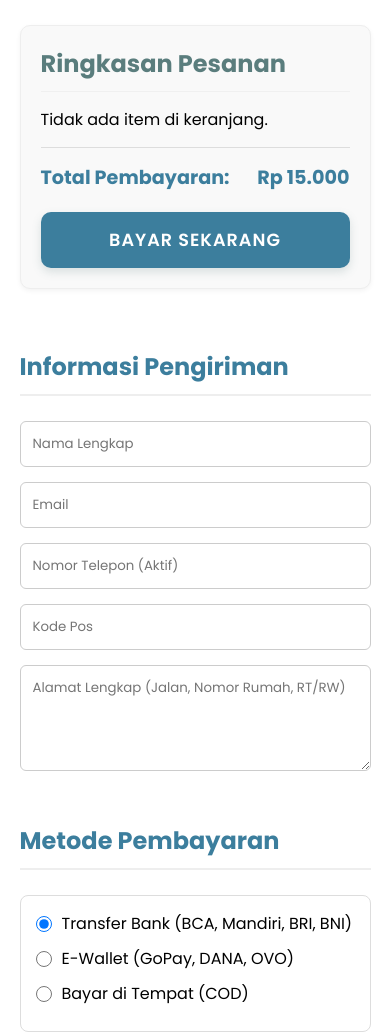
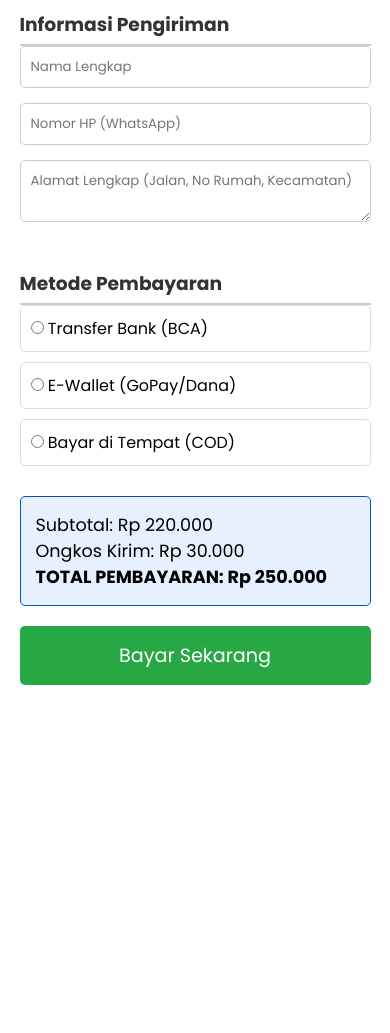
Before and after one commit to 21marsha/bluemint-shop, a plain HTML site: page checkout.html in a window 390 px wide. Shown: the part 150-1183 px from the top of the page. After the commit the page ends 915 px from the top, so only its background shows below. Drawn offline with Linux system fonts and the light colour scheme; a web font is replaced by a local one.

```diff
--- a/checkout.html
+++ b/checkout.html
@@ -3,163 +3,138 @@
 <head>
     <meta charset="UTF-8">
     <meta name="viewport" content="width=device-width, initial-scale=1.0">
-    <title>Halaman Pembayaran | Bluemint</title>
+    <title>Checkout | Bluemint</title>
     <link rel="stylesheet" href="style.css">
     <link rel="stylesheet" href="https://cdnjs.cloudflare.com/ajax/libs/font-awesome/6.6.0/css/all.min.css">
-
     <style>
 
-        .checkout-section {
+        .checkout-container {
             padding: 100px 5% 80px;
-            max-width: 1200px;
+            max-width: 700px;
             margin: auto;
         }
 
-        .checkout-layout {
-            display: flex;
-            gap: 40px;
-            flex-wrap: wrap;
+        .checkout-container h3 {
+            margin-top: 25px;
+            padding-bottom: 5px;
+            border-bottom: 2px solid #ccc;
+            color: #333;
         }
 
-        .form-area {
-            flex: 2;
-            min-width: 300px;
-        }
-
-        #shipping-form input[type="text"],
-        #shipping-form input[type="email"],
-        #shipping-form textarea {
+        .checkout-container input[type="text"],
+        .checkout-container textarea {
             width: 100%;
-            padding: 12px;
+            padding: 10px;
             margin-bottom: 15px;
             border: 1px solid #ccc;
-            border-radius: 6px;
+            border-radius: 5px;
             box-sizing: border-box;
         }
 
-        #shipping-form textarea {
-            resize: vertical;
-        }
-
-        .payment-methods-group {
-            padding: 15px;
+        .payment-methods label {
+            display: block;
+            margin-bottom: 10px;
+            padding: 10px;
             border: 1px solid #ddd;
-            border-radius: 8px;
-            margin-bottom: 20px;
-        }
-
-        .radio-option {
-            display: flex;
-            align-items: center;
-            margin-bottom: 10px;
-        }
-
-        .radio-option input[type="radio"] {
-            margin-right: 10px;
-            width: 16px;
-            height: 16px;
+            border-radius: 5px;
             cursor: pointer;
         }
 
-        .summary-area {
-            flex: 1;
-            min-width: 250px;
-            padding: 20px;
-            background: #f9f9f9;
-            border: 1px solid #eee;
-            border-radius: 10px;
-            box-shadow: 0 2px 5px rgba(0,0,0,0.05);
-            height: fit-content;
-        }
-
-        #checkout-items-list {
-            border-bottom: 1px solid #ddd;
-            padding-bottom: 15px;
-            margin-bottom: 15px;
-        }
-
-        .summary-total {
-            display: flex;
-            justify-content: space-between;
-            font-size: 1.2rem;
-            font-weight: bold;
-            margin-bottom: 20px;
-        }
-
-        #place-order-btn {
-            width: 100%;
+        .order-summary {
+            margin-top: 30px;
             padding: 15px;
+            border: 1px solid #0056b3;
+            background-color: #e6f0ff;
+            border-radius: 5px;
             font-size: 1.1rem;
         }
 
-        @media (max-width: 768px) {
-            .checkout-layout {
-                flex-direction: column;
-            }
+
+        .btn-pay {
+            display: block;
+            width: 100%;
+            padding: 15px;
+            margin-top: 20px;
+            background-color: #28a745;
+            color: white;
+            border: none;
+            border-radius: 5px;
+            font-size: 1.2rem;
+            cursor: pointer;
+            transition: background-color 0.3s;
         }
+
+        .btn-pay:hover {
+            background-color: #1e7e34;
+        }
+
     </style>
 </head>
 <body>
     <header>
         <nav class="navbar">...</nav>
     </header>
+    <main>
+        <section class="checkout-container">
+            <h1>Selesaikan Pesanan</h1>
 
-    <main>
-        <section class="checkout-section">
-            <h1 style="text-align: center; margin-bottom: 40px; color: var(--primary-color);">Halaman Pembayaran</h1>
+            <form id="checkoutForm">
 
-            <div class="checkout-layout">
+                <h3>Informasi Pengiriman</h3>
+                <input type="text" name="name" placeholder="Nama Lengkap" required>
+                <input type="text" name="phone" placeholder="Nomor HP (WhatsApp)" required>
+                <textarea name="address" placeholder="Alamat Lengkap (Jalan, No Rumah, Kecamatan)" required></textarea>
 
-                <div class="form-area">
-
-                    <h2>Informasi Pengiriman</h2>
-                    <form id="shipping-form">
-                        <input type="text" id="nama-lengkap" placeholder="Nama Lengkap" required>
-                        <input type="email" id="email-pelanggan" placeholder="Email" required>
-                        <input type="text" id="telepon" placeholder="Nomor Telepon (Aktif)" required>
-                        <input type="text" id="kode-pos" placeholder="Kode Pos" required>
-                        <textarea id="alamat-lengkap" placeholder="Alamat Lengkap (Jalan, Nomor Rumah, RT/RW)" rows="4" required></textarea>
-                    </form>
-
-                    <h2 style="margin-top: 30px;">Metode Pembayaran</h2>
-                    <div class="payment-methods-group">
-
-                        <div class="radio-option">
-                            <input type="radio" id="payment-transfer" name="paymentMethod" value="transfer" checked>
-                            <label for="payment-transfer">Transfer Bank (BCA, Mandiri, BRI, BNI)</label>
-                        </div>
-
-                        <div class="radio-option">
-                            <input type="radio" id="payment-e-wallet" name="paymentMethod" value="e-wallet">
-                            <label for="payment-e-wallet">E-Wallet (GoPay, DANA, OVO)</label>
-                        </div>
-
-                        <div class="radio-option">
-                            <input type="radio" id="payment-cod" name="paymentMethod" value="cod">
-                            <label for="payment-cod">Bayar di Tempat (COD)</label>
-                        </div>
-                    </div>
+                <h3>Metode Pembayaran</h3>
+                <div class="payment-methods">
+                    <label>
+                        <input type="radio" name="payment_method" value="transfer" required> Transfer Bank (BCA)
+                    </label>
+                    <label>
+                        <input type="radio" name="payment_method" value="e-wallet" required> E-Wallet (GoPay/Dana)
+                    </label>
+                    <label>
+                        <input type="radio" name="payment_method" value="cod" required> Bayar di Tempat (COD)
+                    </label>
                 </div>
 
-                <div class="summary-area">
-                    <h2>Ringkasan Pesanan</h2>
+                <div class="order-summary">
+                    <p>Subtotal: Rp 220.000</p>
+                    <p>Ongkos Kirim: Rp 30.000</p>
+                    <p><strong>TOTAL PEMBAYARAN: <span id="display-total-final">Rp 250.000</span></strong></p>
+                </div>
 
-                    <div id="checkout-items-list">
-                        <p>Memuat item...</p>
-                    </div>
+                <input type="hidden" id="hidden-total-value" value="250000">
 
-                    <div class="summary-total">
-                        Total Pembayaran: <span id="checkout-total-price">Rp 0</span>
-                    </div>
-
-                    <button id="place-order-btn" class="button btn-primary">
-                       Bayar Sekarang
-                    </button>
-                </div>
-            </div>
+                <button type="submit" class="btn-pay">Bayar Sekarang</button>
+            </form>
         </section>
     </main>
 
-    <script src="cart.js"></script>
+    <script>
+        document.getElementById('checkoutForm').addEventListener('submit', function(e) {
+            e.preventDefault();
+
+            const selectedMethod = document.querySelector('input[name="payment_method"]:checked');
+            const totalValue = document.getElementById('hidden-total-value').value;
+
+
+            if (selectedMethod) {
+                const methodCode = selectedMethod.value;
+                const name = document.querySelector('input[name="name"]').value.trim();
+                const address = document.querySelector('textarea[name="address"]').value.trim();
+                const phone = document.querySelector('input[name="phone"]').value.trim();
+
+                if (name === '' || address === '' || phone === '') {
+                    alert("Mohon lengkapi semua data pengiriman.");
+                    return;
+                }
+
+                window.location.href = `order-success.html?total=${totalValue}&method=${methodCode}`;
+            } else {
+                alert("Mohon pilih salah satu metode pembayaran.");
+            }
+        });
+    </script>
 </body>
 </html>
--- a/style.css
+++ b/style.css
@@ -11,9 +11,9 @@
 }
 
 :root {
-    --primary-color: #3c7e9d; /* Biru/Navy */
-    --secondary-color: #f7a5b2; /* Pink Muda */
-    --accent-color: #5a7d7d; /* Warna Aksen untuk Detail/Tombol */
+    --primary-color: #3c7e9d;
+    --secondary-color: #f7a5b2;
+    --accent-color: #5a7d7d;
     --white-color: #ffffff;
     --text-color-dark: #222;
     --text-color-medium: #666;
@@ -27,7 +27,6 @@ ul { list-style: none; }
 a { text-decoration: none; }
 img { max-width: 100%; display: block; }
 
-/* Global Button Class */
 .button {
     padding: 12px 24px;
     background: var(--primary-color);
@@ -53,7 +52,7 @@ img { max-width: 100%; display: block; }
 header {
     position: fixed;
     width: 100%;
-    z-index: 100; /* Naikkan z-index agar pasti di atas */
+    z-index: 100;
     background: var(--primary-color);
 }
 
@@ -87,7 +86,6 @@ header {
     background: var(--secondary-color);
 }
 
-/* MOBILE BUTTONS HIDDEN */
 #menu-open-button,
 #menu-close-button {
     display: none;
@@ -224,7 +222,6 @@ header {
     justify-items: center;
 }
 
-/* CARD PRODUK (CASUAL, COLLECTION, PASTEL) */
 .casual-card,
 .collection-card,
 .pastel-card,
@@ -247,7 +244,6 @@ header {
     box-shadow: 0 10px 25px rgba(0,0,0,0.12);
 }
 
-/* Gambar di dalam Card */
 .casual-card img,
 .collection-card img,
 .pastel-card img,
@@ -274,7 +270,6 @@ header {
     margin-bottom: 15px;
 }
 
-/* Tombol View Details */
 .casual-btn,
 .details-btn {
     display: inline-block;
@@ -427,7 +422,6 @@ header {
     align-items: flex-end;
 }
 
-/* Tombol Aksi (Keranjang, Beli) */
 .action-buttons {
     display: flex;
     gap: 18px;
@@ -489,7 +483,6 @@ header {
     }
 }
 
-/* RESPONSIVE HERO 768PX */
 @media (max-width: 768px) {
     .hero-container {
         text-align: center;
@@ -501,7 +494,6 @@ header {
         font-size: 1.4rem;
     }
 
-    /* DETAIL PAGE */
     .detail-container {
         flex-direction: column;
         gap: 20px;
@@ -518,7 +510,6 @@ header {
     }
 }
 
-/* RESPONSIVE COLLECTION 600PX */
 @media (max-width: 600px) {
     .collection-card img {
         height: 220px;
@@ -583,7 +574,6 @@ header {
     flex-grow: 1;
 }
 
-/* Tombol Hapus */
 .cart-item .remove-btn {
     padding: 5px 10px;
     background-color: #dc3545; /* Merah */
@@ -675,7 +665,6 @@ header {
     padding-bottom: 10px;
 }
 
-/* Ringkasan Pesanan */
 #checkout-items-list {
     border-bottom: 1px dashed var(--secondary-color);
     padding-bottom: 15px;
@@ -689,12 +678,10 @@ header {
     color: var(--primary-color);
 }
 
-/* Tombol Bayar Sekarang */
 #place-order-btn {
     width: 100%;
     padding: 14px 24px;
     margin-top: 20px;
-    /* Mengambil style dari .button global */
     background: var(--primary-color);
     color: var(--white-color);
     border-radius: var(--border-radius-m);
@@ -708,7 +695,6 @@ header {
     background: var(--accent-color);
 }
 
-/* MEDIA QUERY CHECKOUT untuk Ponsel */
 @media (max-width: 768px) {
     .checkout-layout {
         flex-direction: column;
@@ -740,7 +726,6 @@ header {
     border-left: 5px solid var(--accent-color);
 }
 
-/* KELAS AKTIF: Pop-up muncul */
 #mini-cart-popup.active {
     transform: translateX(0);
 }
@@ -757,7 +742,6 @@ header {
     font-size: 1.2rem;
 }
 
-/* Area Daftar Item */
 #mini-cart-items {
     max-height: 200px;
     overflow-y: auto;
@@ -765,7 +749,6 @@ header {
     margin-bottom: 15px;
 }
 
-/* Ringkasan Total */
 .mini-cart-summary {
     display: flex;
     justify-content: space-between;
@@ -775,7 +758,6 @@ header {
     border-top: 1px dashed #eee;
 }
 
-/* Tombol Lihat Keranjang */
 .mini-cart-btn {
     display: block;
     width: 100%;
@@ -788,7 +770,6 @@ header {
     font-weight: 600;
 }
 
-/* Tombol Tutup */
 .mini-cart-close {
     background: transparent;
     border: none;
```
Also changed, not shown: order-success.html (+13 -4 lines).
